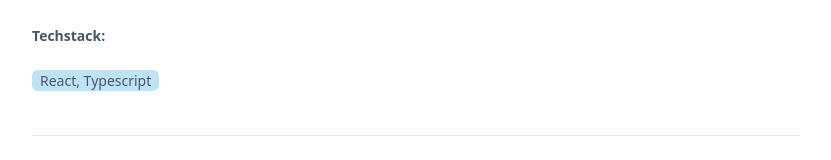
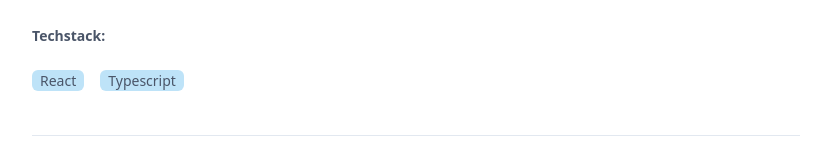
Before and after one commit to Dan0xE/dan0xe_site, a Next.js app: page /projects in a window 1280 px wide. Shown: the part 2847-3007 px from the top of the page, without its empty margins (224-1055 px from the left). Built offline with nearby package versions, Linux system fonts and the light colour scheme.

Commit message:
fix(fixed techstack): fixed techstack display

```diff
--- a/src/pages/projects.tsx
+++ b/src/pages/projects.tsx
@@ -97,7 +97,7 @@ const Projects = () => {
       name: 'leAudio',
       link: 'https://leaudio.dan0xe.me',
       description: 'simple small audio visualizer',
-      tech: ['React, Typescript'],
+      tech: ['React', 'Typescript'],
     },
   ];
 
```
